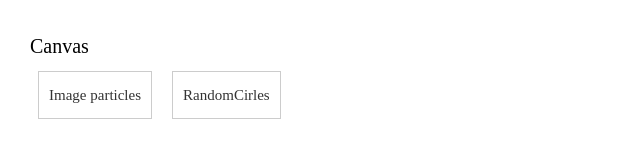
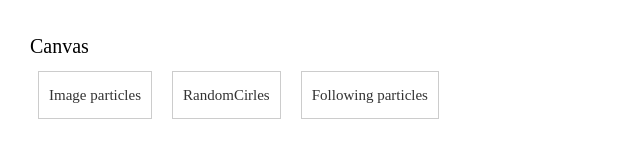
Before and after one commit to jhonatantft/canvas, a website: page index.html in a window 1280 px wide. Shown: the whole page, without its empty margins (0-640 px from the left). Drawn offline with Linux system fonts and the light colour scheme.

Commit message:
Added link to new example

```diff
--- a/index.html
+++ b/index.html
@@ -27,7 +27,10 @@
           </li>
           <li>
             <a href='src\Particle-demo/random-circles/index.html' target='_blank' class='demo-name' title='Particles'>RandomCirles</a>
-        </li>
+          </li>
+          <li>
+            <a href='src\Particle-demo/following-particles/index.html' target='_blank' class='demo-name' title='Particles'>Following particles</a>
+          </li>
       </ul></div></body>
   <script>
     // window.location = 'src/Particle-demo/ciri/index.html';
```
